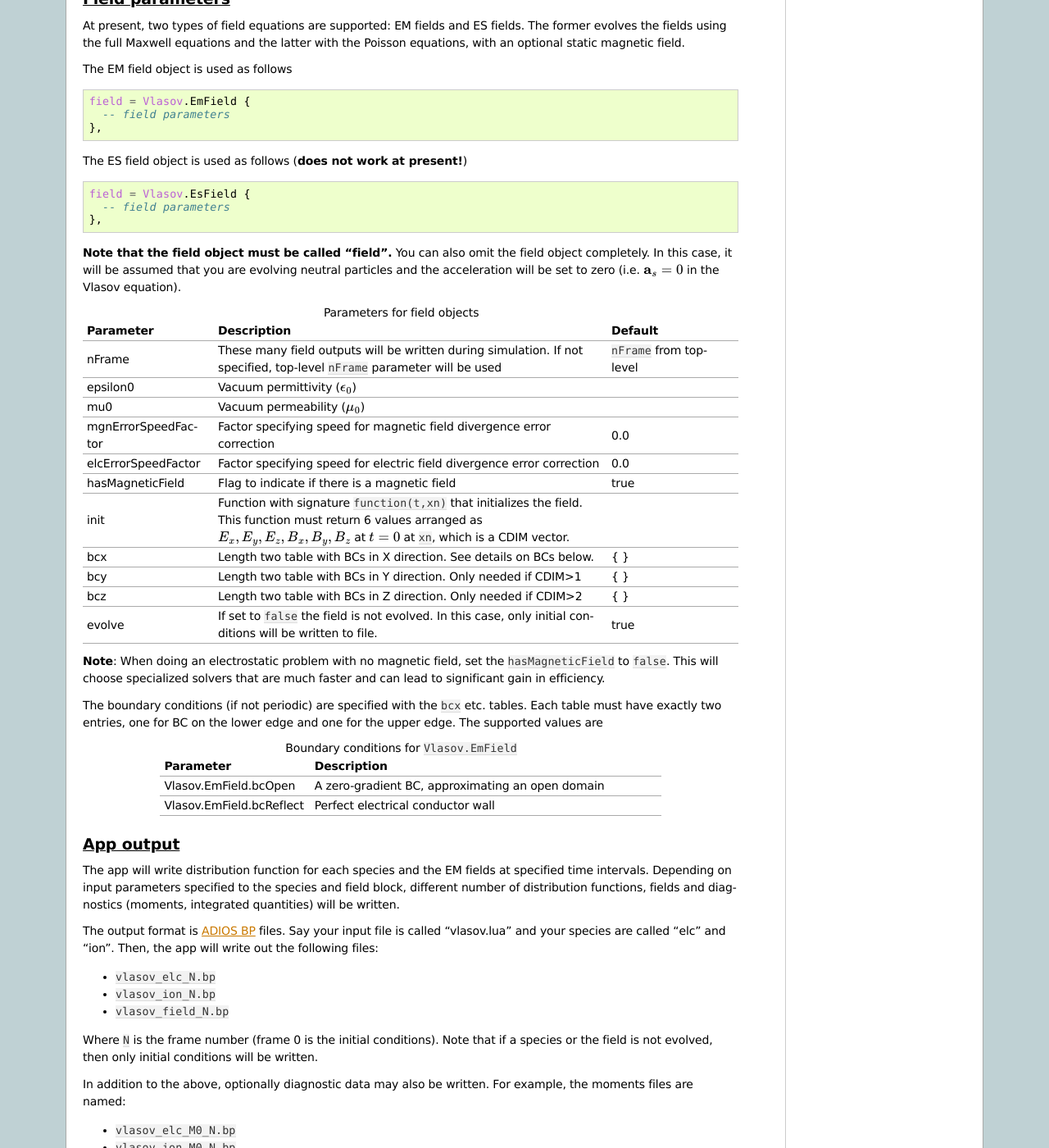
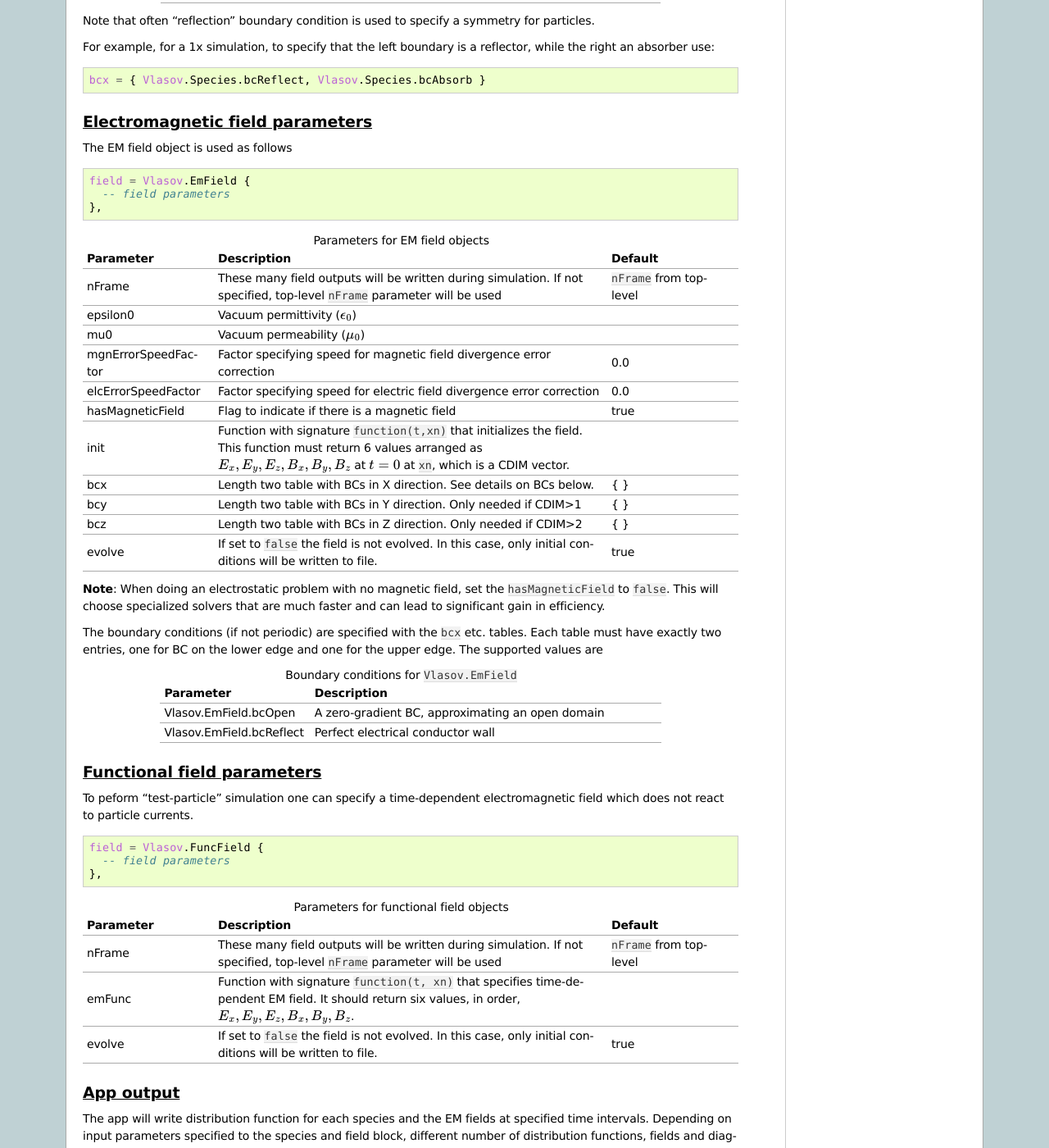
Before and after one commit to ammarhakim/gkyl-doc, a Sphinx documentation site: the page built from source/gkyl/VlasovOnCartGrid.rst, in a window 1280 px wide and 1400 px high, scrolled down 3593 px. Shown: the whole window at 82% size. Built offline with Sphinx 7.4.7, drawn with Linux system fonts in a browser that asks for light colours; some of the changed text lies outside the part shown.

Commit message:
Added docs for functional EM fields

```diff
--- a/source/gkyl/VlasovOnCartGrid.rst
+++ b/source/gkyl/VlasovOnCartGrid.rst
@@ -60,7 +60,7 @@ The overall structure of the app is as follows
     },
 
     -- fields (optional, can be omitted for neutral particles)
-    field = Vlasov.EmField { -- or EsField
+    field = Vlasov.EmField {
       -- field parameters
     },
   }
@@ -163,6 +163,14 @@ default values can be omitted.
      "rk2" and "rk3" at the cost of an additional RK stage. Hence,
      with this stepper a speed-up of 1.5X can be expected.
 
+**Note that the field object must be called "field".** You can also
+omit the field object completely. In this case, it will be assumed
+that you are evolving neutral particles and the acceleration will be
+set to zero (i.e. :math:`\mathbf{a}_s = 0` in the Vlasov equation).
+
+Only one field object (if not omitted) is required. At present, the
+app supports a EM field evolved with Maxwell equations, or a EM field
+specified as a time-dependent function.
 
 Species parameters
 ------------------
@@ -179,7 +187,6 @@ output data files, reasonable names should be used.
     elc = Vlasov.Species {
       -- species parameters
     },
-
 
 .. list-table:: Parameters for ``Vlasov.Species``
    :widths: 20, 60, 20
@@ -284,13 +291,8 @@ a reflector, while the right an absorber use:
 
    bcx = { Vlasov.Species.bcReflect, Vlasov.Species.bcAbsorb }
 
-Field parameters
-----------------
-
-At present, two types of field equations are supported: EM fields and
-ES fields. The former evolves the fields using the full Maxwell
-equations and the latter with the Poisson equations, with an optional
-static magnetic field.
+Electromagnetic field parameters
+--------------------------------
 
 The EM field object is used as follows
 
@@ -301,20 +303,7 @@ The EM field object is used as follows
     },
 
 
-The ES field object is used as follows (**does not work at present!**)
-
-.. code-block:: lua
-
-    field = Vlasov.EsField {
-      -- field parameters
-    },
-
-**Note that the field object must be called "field".** You can also
-omit the field object completely. In this case, it will be assumed
-that you are evolving neutral particles and the acceleration will be
-set to zero (i.e. :math:`\mathbf{a}_s = 0` in the Vlasov equation).
-
-.. list-table:: Parameters for field objects
+.. list-table:: Parameters for EM field objects
    :widths: 20, 60, 20
    :header-rows: 1
 
@@ -380,6 +369,39 @@ are
      - A zero-gradient BC, approximating an open domain
    * - Vlasov.EmField.bcReflect
      - Perfect electrical conductor wall
+
+Functional field parameters
+---------------------------
+
+To peform "test-particle" simulation one can specify a time-dependent
+electromagnetic field which does not react to particle currents.
+
+.. code-block:: lua
+
+    field = Vlasov.FuncField {
+      -- field parameters
+    },
+
+.. list-table:: Parameters for functional field objects
+   :widths: 20, 60, 20
+   :header-rows: 1
+
+   * - Parameter
+     - Description
+     - Default
+   * - nFrame
+     - These many field outputs will be written during simulation. If
+       not specified, top-level ``nFrame`` parameter will be used
+     - ``nFrame`` from top-level
+   * - emFunc
+     - Function with signature ``function(t, xn)`` that specifies
+       time-dependent EM field. It should return six values, in order,
+       :math:`E_x, E_y, E_z, B_x, B_y, B_z`.
+     -
+   * - evolve
+     - If set to ``false`` the field is not evolved. In this case,
+       only initial conditions will be written to file.
+     - true
 
 App output
 ----------
```
